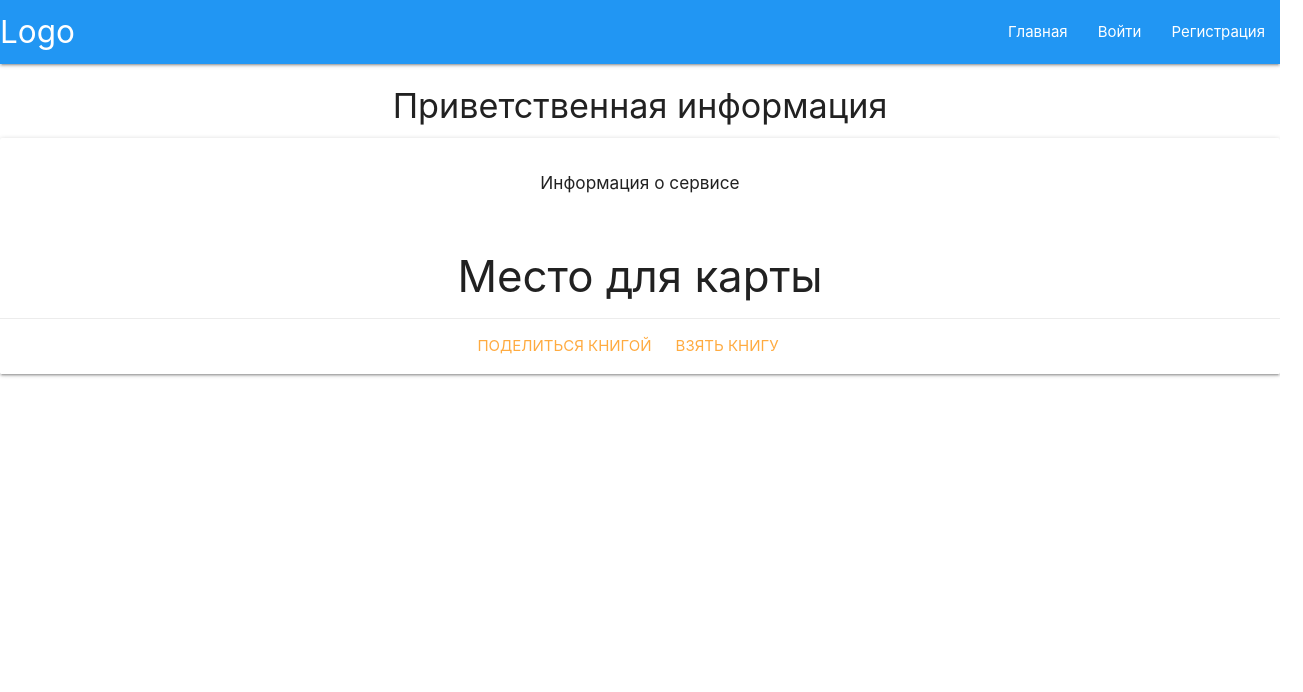
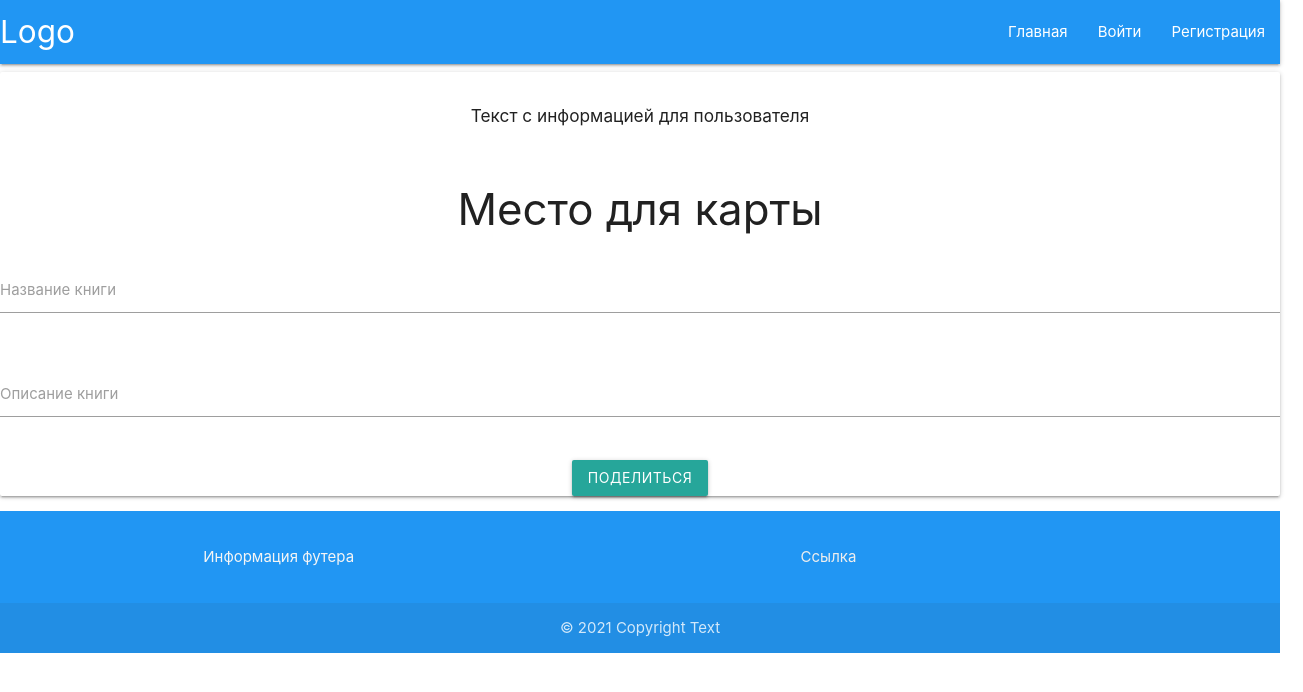
Before and after one commit to Liubaroid/BookCrossing_Project, a React (Create React App) app in the folder client/: page /share in a window 1280 px wide. Shown: the top 692 px of the page, 1303 px wide, since content can reach past the window. Built offline with nearby package versions, Linux system fonts and the light colour scheme.

Commit message:
share page and footer

```diff
--- a/client/src/components/App/App.js
+++ b/client/src/components/App/App.js
@@ -4,6 +4,8 @@ import Nav from '../Nav/Nav'
 import Registration from '../Registration/Registration';
 import Login from "../Login/Login";
 import Main from "../Main/Main";
+import Footer from "../Footer/Footer";
+import ShareBook from "../ShareBook/ShareBook";
 
 function App() {
   return (
@@ -17,10 +19,14 @@ function App() {
          <Route path='/login'>
            <Login />
          </Route>
+         <Route path='/share'>
+           <ShareBook />
+         </Route>
          <Route path='/'>
            <Main />
          </Route>
        </Switch>
+       <Footer />
      </BrowserRouter>
     </div>
   );
--- /dev/null
+++ b/client/src/components/Footer/Footer.js
@@ -0,0 +1,28 @@
+import React from 'react';
+
+function Footer(props) {
+  return (
+<footer className="page-footer blue">
+<div className="container">
+  <div className="row">
+    <div className="col l6 s10">
+      <p className="grey-text text-lighten-4">Информация футера</p>
+    </div>
+    <div className="col l4 offset-l2 s1">
+      <ul>
+        <li><a className="grey-text text-lighten-3" href="#!">Ссылка</a></li>
+      </ul>
+    </div>
+  </div>
+</div>
+<div className="footer-copyright">
+  <div className="container center">
+  © 2021 Copyright Text
+  </div>
+</div>
+</footer>
+
+  );
+}
+
+export default Footer;
--- a/client/src/components/Main/Main.js
+++ b/client/src/components/Main/Main.js
@@ -13,7 +13,7 @@ function Main(props) {
               <h3>Место для карты</h3>
             </div>
             <div className="card-action">
-              <a href="">Поделиться книгой</a>
+              <a href="/share">Поделиться книгой</a>
               <a href="">Взять книгу</a>
             </div>
           </div>
--- /dev/null
+++ b/client/src/components/ShareBook/ShareBook.js
@@ -0,0 +1,35 @@
+import React from 'react';
+
+function ShareBook(props) {
+  return (
+    <div className="center">
+        <div className="col s12 m7">
+          <div className="card">
+            <div className="card-content">
+              <h6>Текст с информацией для пользователя</h6>
+            </div>
+            <div className="">
+              <h3>Место для карты</h3>
+            </div>
+            <div className="row">
+        <div className="input-field col s12">
+          <input id="book" type="text" className="validate"/>
+          <label for="book">Название книги</label>
+        </div>
+      </div>
+
+      <div className="row">
+        <div className="input-field col s12">
+          <input id="book-info" type="text" className="validate"/>
+          <label for="book-info">Описание книги</label>
+        </div>
+      </div>
+      <a class="waves-effect waves-light btn">Поделиться</a>
+          </div>
+        </div>
+
+      </div>
+  );
+}
+
+export default ShareBook;
```
